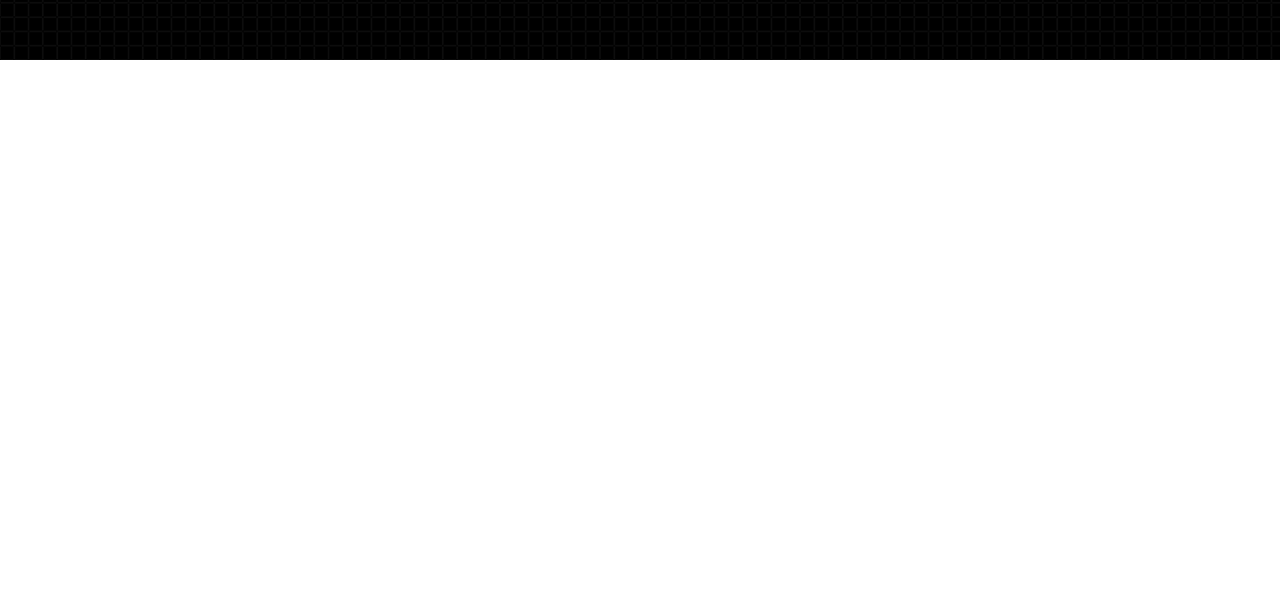
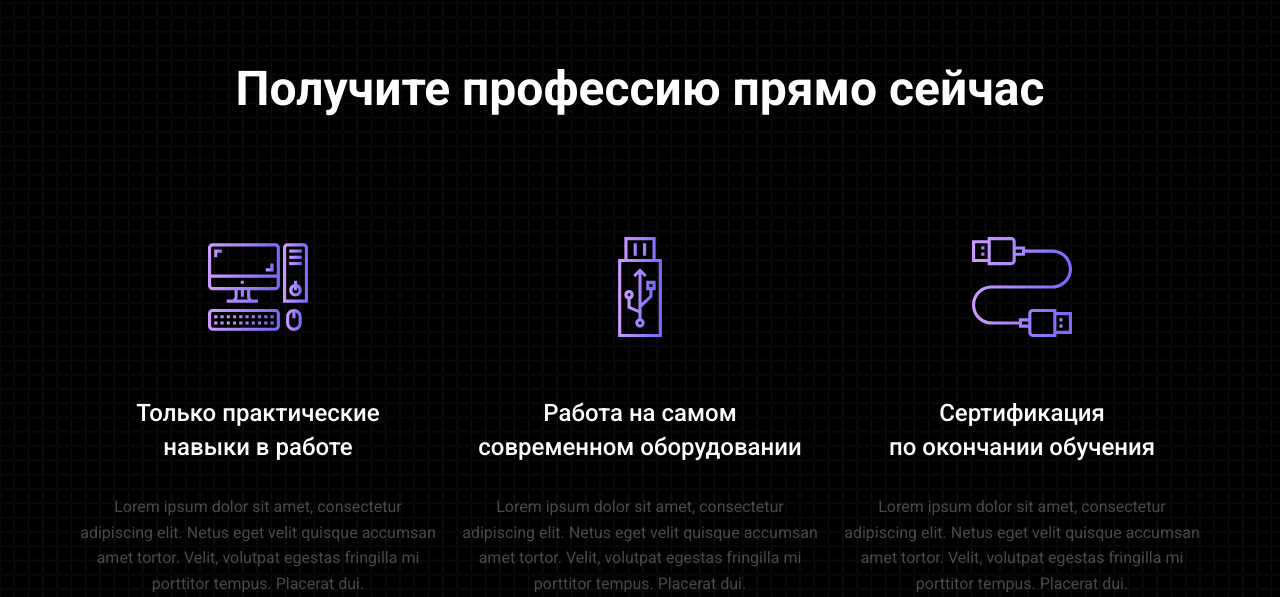
Before and after one commit to DarkCopnay/coopwork, a website: page index.html in a window 1280 px wide. Shown: the part 2900-3497 px from the top of the page. Before the commit the page ends 2960 px from the top, so only its background shows below. Drawn offline with Linux system fonts and the light colour scheme.

Commit message:
add step_4

```diff
--- a/css/style.css
+++ b/css/style.css
@@ -380,6 +380,62 @@ body {
   line-height: 160%;
   margin-top: 35px;
 }
+.mine_step .step_4 {
+  display: -webkit-box;
+  display: -ms-flexbox;
+  display: flex;
+  -webkit-box-orient: vertical;
+  -webkit-box-direction: normal;
+      -ms-flex-direction: column;
+          flex-direction: column;
+  -webkit-box-align: center;
+      -ms-flex-align: center;
+          align-items: center;
+  gap: 120px;
+}
+.mine_step .step_4 > h2 {
+  font-size: 48px;
+  font-weight: 700;
+  color: white;
+}
+.mine_step .step_4 .step_4_content {
+  display: -webkit-box;
+  display: -ms-flexbox;
+  display: flex;
+  -webkit-box-orient: horizontal;
+  -webkit-box-direction: normal;
+      -ms-flex-direction: row;
+          flex-direction: row;
+  gap: 24px;
+}
+.mine_step .step_4 .step_4_content .step_4_info {
+  display: -webkit-box;
+  display: -ms-flexbox;
+  display: flex;
+  -webkit-box-orient: vertical;
+  -webkit-box-direction: normal;
+      -ms-flex-direction: column;
+          flex-direction: column;
+  -webkit-box-align: center;
+      -ms-flex-align: center;
+          align-items: center;
+  text-align: center;
+}
+.mine_step .step_4 .step_4_content .step_4_info h2 {
+  font-size: 24px;
+  font-weight: 500;
+  line-height: 140%;
+  color: white;
+  margin-top: 60px;
+}
+.mine_step .step_4 .step_4_content .step_4_info p {
+  font-size: 16px;
+  font-weight: 400;
+  max-width: 358px;
+  color: rgba(255, 255, 255, 0.278);
+  margin-top: 30px;
+  line-height: 160%;
+}
 
 @-webkit-keyframes loadingrotate {
   0% {
--- a/index.html
+++ b/index.html
@@ -99,6 +99,32 @@
                 </div>
             </div>
         </div>
+        <div class="step_4">
+            <h2>Получите профессию прямо сейчас</h2>
+            <div class="step_4_content">
+                <div class="step_4_info">
+                    <img src="img/pcicon.svg" alt="pcicon">
+                    <h2>Только практические <br> навыки в работе</h2>
+                    <p>Lorem ipsum dolor sit amet, consectetur adipiscing elit. Netus eget velit
+                        quisque accumsan amet tortor. Velit,
+                        volutpat egestas fringilla mi porttitor tempus. Placerat dui.</p>
+                </div>
+                <div class="step_4_info">
+                    <img src="img/flashusb.svg" alt="flashusb">
+                    <h2>Работа на самом <br> современном оборудовании</h2>
+                    <p>Lorem ipsum dolor sit amet, consectetur adipiscing elit. Netus eget velit
+                        quisque accumsan amet tortor. Velit,
+                        volutpat egestas fringilla mi porttitor tempus. Placerat dui.</p>
+                </div>
+                <div class="step_4_info">
+                    <img src="img/usb.svg" alt="usb">
+                    <h2>Сертификация <br> по окончании обучения</h2>
+                    <p>Lorem ipsum dolor sit amet, consectetur adipiscing elit. Netus eget velit
+                        quisque accumsan amet tortor. Velit,
+                        volutpat egestas fringilla mi porttitor tempus. Placerat dui.</p>
+                </div>
+            </div>
+        </div>
     </div>
     <script type="module" src="js/index.js"></script>
 </body>
```
Also changed, not shown: img/flashusb.svg (added), img/pcicon.svg (added), img/usb.svg (added).
